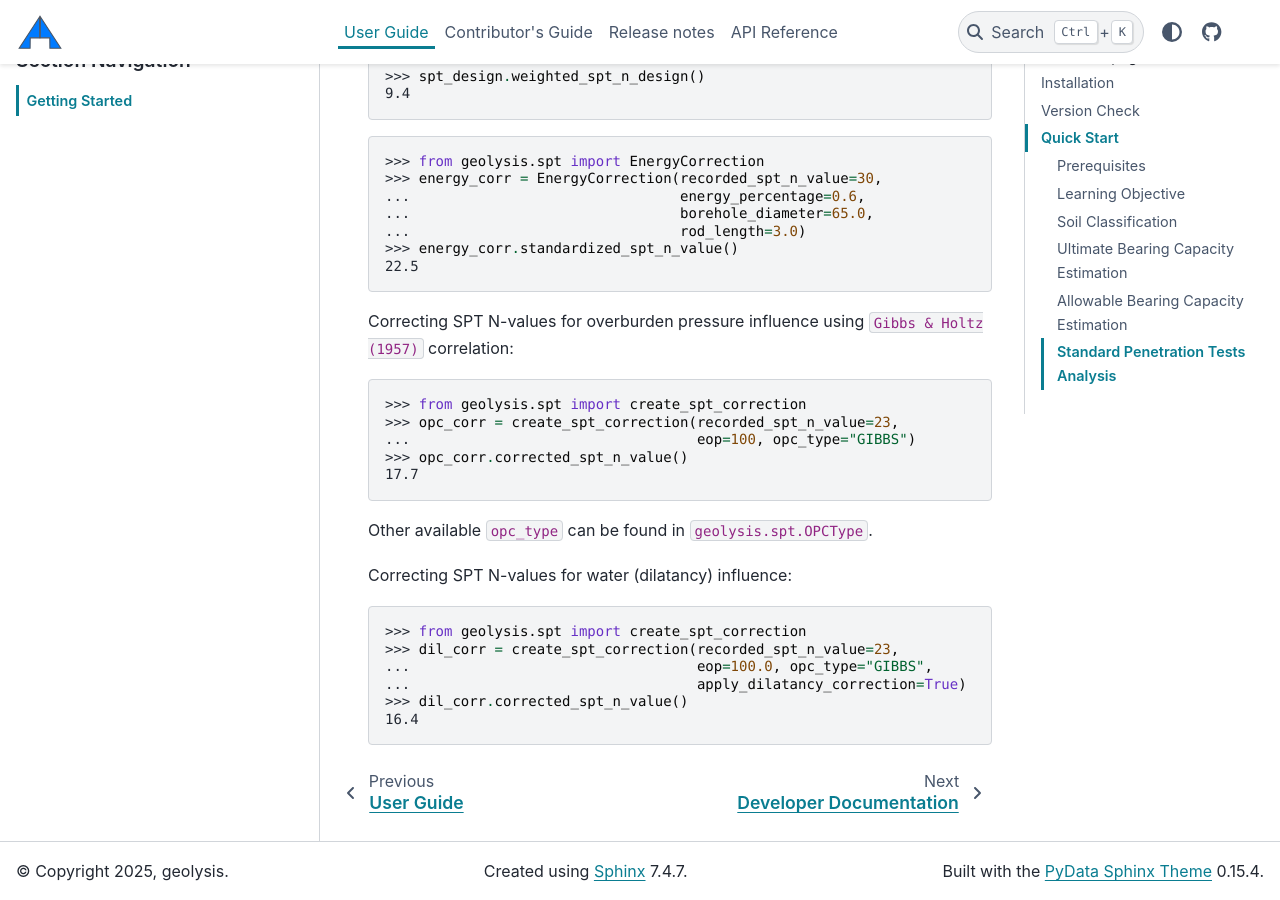
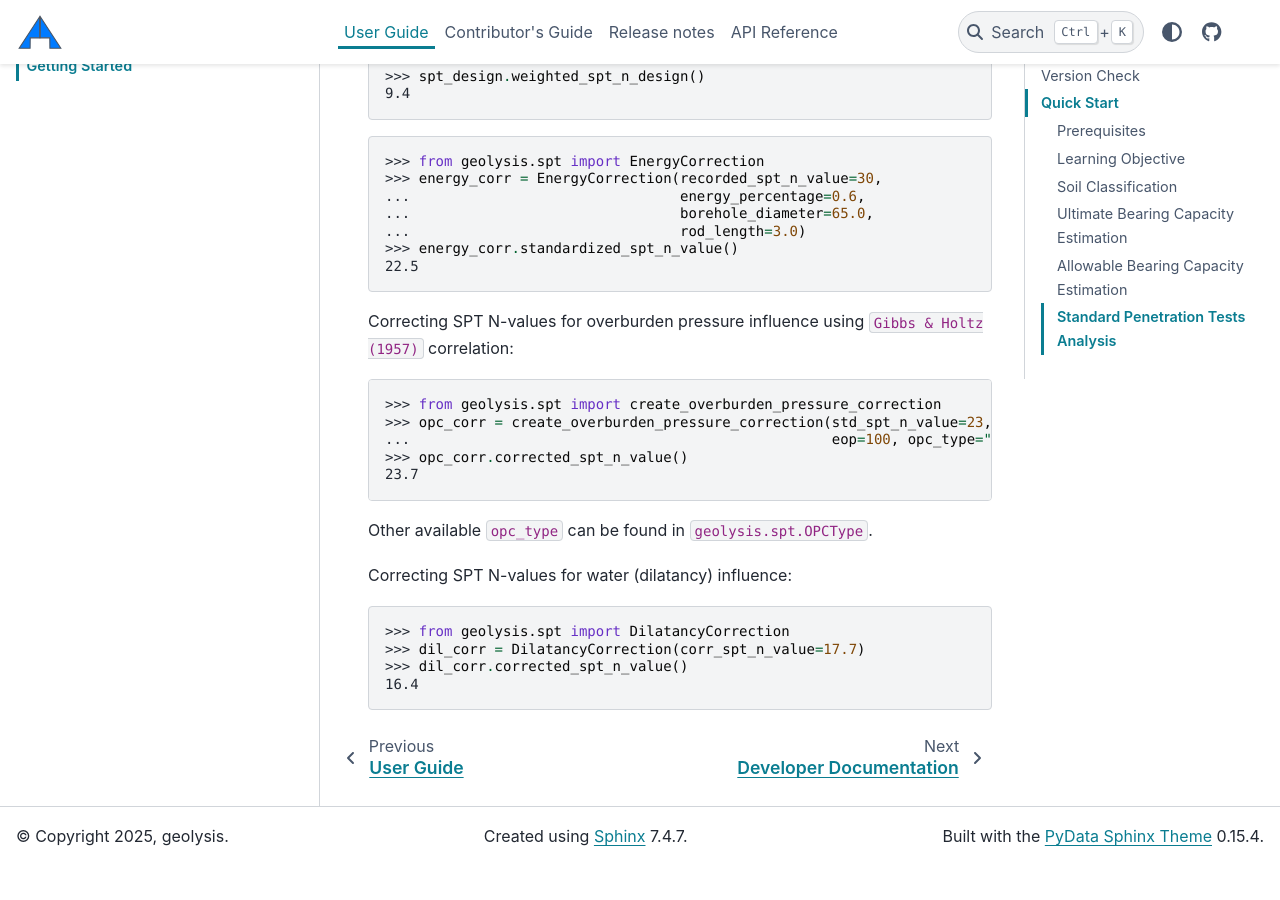
Before and after one commit to patrickboateng/geolysis, a Sphinx documentation site: the page built from docs/user_guide/getting_started.rst, in a window 1280 px wide and 900 px high, scrolled down 3666 px. Built offline with Sphinx 7.4.7 and the PyData theme 0.15.4, drawn with Linux system fonts in a browser that asks for light colours; nearby versions of some CDN libraries; cross-references to code outside the pages are shown as plain code; after the commit the page ends 4531 px from its top, so only the background shows below that.

Commit message:
fixed errors in code examples

```diff
--- a/docs/user_guide/getting_started.rst
+++ b/docs/user_guide/getting_started.rst
@@ -187,19 +187,17 @@ Calculating SPT :math:`N_{design}` from a list of SPT N-values:
 Correcting SPT N-values for overburden pressure influence using
 ``Gibbs & Holtz (1957)`` correlation:
 
->>> from geolysis.spt import create_spt_correction
->>> opc_corr = create_spt_correction(recorded_spt_n_value=23,
-...                                  eop=100, opc_type="GIBBS")
+>>> from geolysis.spt import create_overburden_pressure_correction
+>>> opc_corr = create_overburden_pressure_correction(std_spt_n_value=23,
+...                                                  eop=100, opc_type="GIBBS")
 >>> opc_corr.corrected_spt_n_value()
-17.7
+23.7
 
 Other available ``opc_type`` can be found in :enum:`~geolysis.spt.OPCType`.
 
 Correcting SPT N-values for water (dilatancy) influence:
 
->>> from geolysis.spt import create_spt_correction
->>> dil_corr = create_spt_correction(recorded_spt_n_value=23,
-...                                  eop=100.0, opc_type="GIBBS",
-...                                  apply_dilatancy_correction=True)
+>>> from geolysis.spt import DilatancyCorrection
+>>> dil_corr = DilatancyCorrection(corr_spt_n_value=17.7)
 >>> dil_corr.corrected_spt_n_value()
 16.4
```
